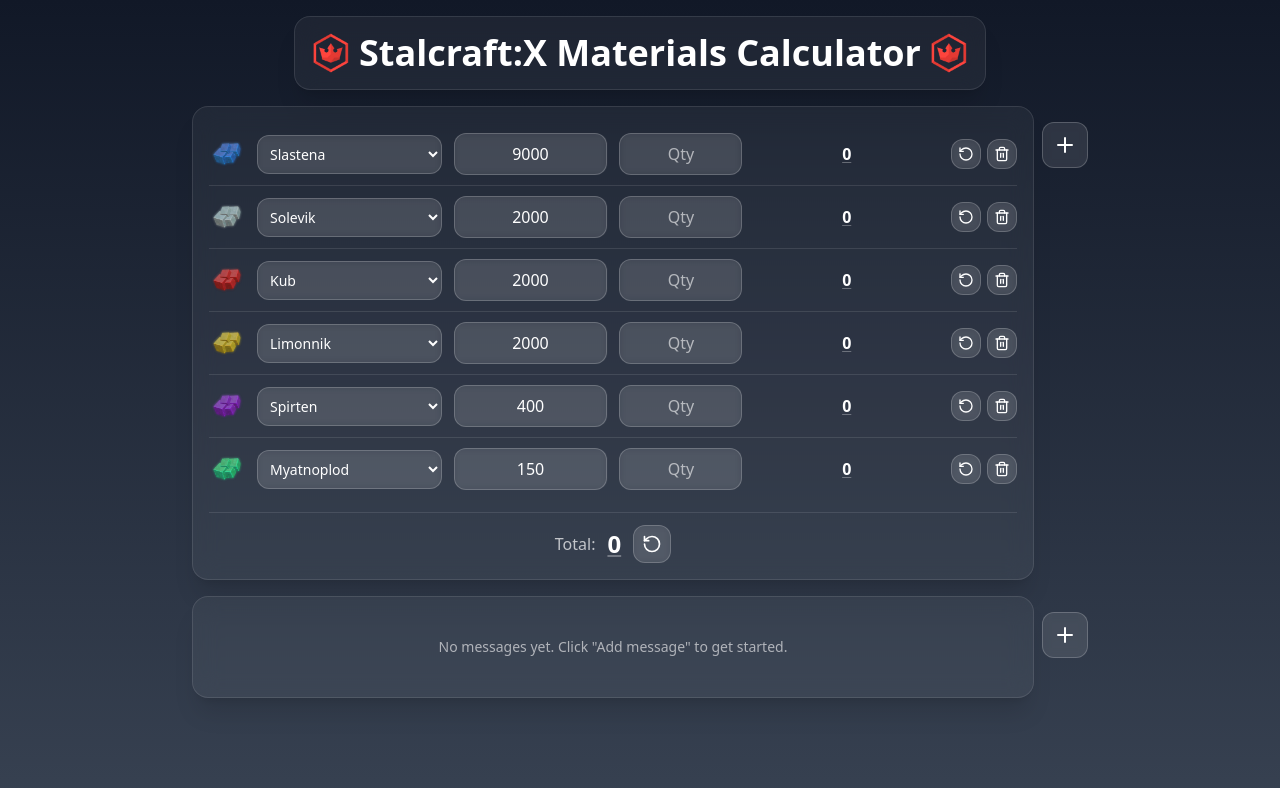
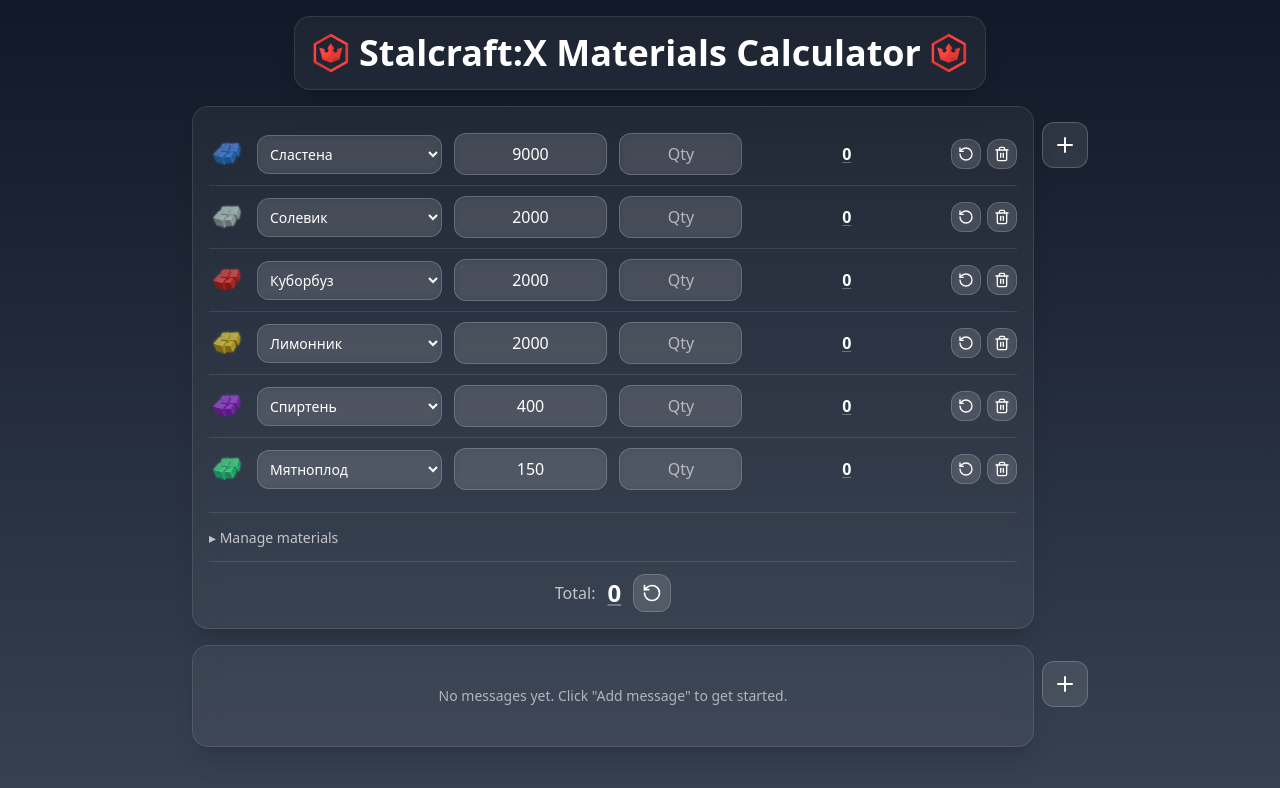
Before and after one commit to Falxns/sc-calculator-app, a React (Vite) app: page / in a window 1280 px wide. Shown: the top 788 px of the page. Built offline with nearby package versions, Linux system fonts and the light colour scheme.

Commit message:
feat: implement dynamic materials management

```diff
--- a/src/components/CalculatorRow/CalculatorRow.tsx
+++ b/src/components/CalculatorRow/CalculatorRow.tsx
@@ -1,10 +1,11 @@
 import React from 'react';
-import { MATERIALS } from '../../constants/materials';
 import ResetIcon from '../icons/ResetIcon';
 import TrashIcon from '../icons/TrashIcon';
-import type { Calculator, CalculatorState } from '../../types';
+import type { Calculator, CalculatorState, Material } from '../../types';
+import { findMaterial, getMaterialImageSrc } from '../../utils/materialImage';
 
 interface CalculatorRowProps {
+  materials: Material[];
   setCalculatorState: React.Dispatch<React.SetStateAction<CalculatorState>>;
   calculator: Calculator;
   onRemove: (id: string) => void;
@@ -12,13 +13,16 @@
 }
 
 const CalculatorRow = ({
+  materials,
   calculator,
   setCalculatorState,
   onRemove,
   onCopy,
 }: CalculatorRowProps) => {
-  const { id, imgSrc, price, quantity } = calculator;
+  const { id, materialId, price, quantity } = calculator;
+  const material = findMaterial(materials, materialId);
   const subtotal = price * quantity;
+  const imageSrc = getMaterialImageSrc(material);
 
   const rejectRawInput = (raw: string) =>
     raw.includes('-') || raw.includes('+') || raw.includes('e') || raw.includes('E');
@@ -43,14 +47,14 @@
   };
 
   const handleMaterialChange = (e: React.ChangeEvent<HTMLSelectElement>) => {
-    const material = MATERIALS.find((m) => m.imgSrc === e.target.value);
-    if (!material) return;
+    const nextMaterial = findMaterial(materials, e.target.value);
+    if (!nextMaterial) return;
 
     setCalculatorState((prev) => ({
       ...prev,
       calculators: prev.calculators.map((calc) =>
         calc.id === id
-          ? { ...calc, imgSrc: material.imgSrc, price: material.defaultPrice }
+          ? { ...calc, materialId: nextMaterial.id, price: nextMaterial.defaultPrice }
           : calc
       ),
     }));
@@ -67,20 +71,20 @@
 
   return (
     <div className="flex flex-wrap items-center gap-2 py-2.5 border-b border-white/10 last:border-b-0 w-full sm:grid sm:grid-cols-[auto_minmax(7rem,1.2fr)_minmax(5rem,1fr)_minmax(4rem,0.8fr)_minmax(6rem,1.2fr)_auto] sm:gap-x-3 sm:gap-y-0">
-      <img
-        src={`${import.meta.env.BASE_URL}assets/${imgSrc}.png`}
-        alt={imgSrc}
-        className="w-9 h-9 shrink-0"
-      />
+      {imageSrc ? (
+        <img src={imageSrc} alt={material?.label ?? materialId} className="w-9 h-9 shrink-0" />
+      ) : (
+        <span className="w-9 h-9 shrink-0 rounded-lg bg-white/10" aria-hidden />
+      )}
       <select
         className="input py-2 px-2 text-sm w-full min-w-[7rem] flex-1 sm:flex-none sm:min-w-0"
-        value={imgSrc}
-        aria-label={`Material for ${imgSrc}`}
+        value={materialId}
+        aria-label={`Material for ${material?.label ?? materialId}`}
         onChange={handleMaterialChange}
       >
-        {MATERIALS.map((material) => (
-          <option key={material.imgSrc} value={material.imgSrc}>
-            {material.label}
+        {materials.map((m) => (
+          <option key={m.id} value={m.id}>
+            {m.label}
           </option>
         ))}
       </select>
@@ -89,7 +93,7 @@
         type="number"
         value={price === 0 ? '' : price}
         placeholder="Price"
-        aria-label={`Price for ${imgSrc}`}
+        aria-label={`Price for ${material?.label ?? materialId}`}
         onChange={(e) => handleChange(e, 'price')}
         onKeyDown={excludeSpecialCharacters}
       />
@@ -98,7 +102,7 @@
         type="number"
         value={quantity === 0 ? '' : quantity}
         placeholder="Qty"
-        aria-label={`Quantity for ${imgSrc}`}
+        aria-label={`Quantity for ${material?.label ?? materialId}`}
         onChange={(e) => handleChange(e, 'quantity')}
         onKeyDown={excludeSpecialCharacters}
       />
--- /dev/null
+++ b/src/components/MaterialManager/MaterialManager.tsx
@@ -0,0 +1,168 @@
+import { useState } from 'react';
+import {
+  createUniqueMaterialId,
+} from '../../constants/materials';
+import type { Material } from '../../types';
+import { getMaterialImageSrc } from '../../utils/materialImage';
+
+const readFileAsDataUrl = (file: File): Promise<string> =>
+  new Promise((resolve, reject) => {
+    const reader = new FileReader();
+    reader.onload = () => resolve(reader.result as string);
+    reader.onerror = reject;
+    reader.readAsDataURL(file);
+  });
+
+interface MaterialManagerProps {
+  materials: Material[];
+  setMaterials: React.Dispatch<React.SetStateAction<{ materials: Material[] }>>;
+  onMaterialRemoved: (materialId: string, remainingMaterials: Material[]) => void;
+}
+
+const MaterialManager = ({
+  materials,
+  setMaterials,
+  onMaterialRemoved,
+}: MaterialManagerProps) => {
+  const [isOpen, setIsOpen] = useState(false);
+  const [label, setLabel] = useState('');
+  const [defaultPrice, setDefaultPrice] = useState('');
+  const [imageData, setImageData] = useState<string | undefined>();
+
+  const resetForm = () => {
+    setLabel('');
+    setDefaultPrice('');
+    setImageData(undefined);
+  };
+
+  const handleAddMaterial = () => {
+    const trimmedLabel = label.trim();
+    const price = defaultPrice === '' ? 0 : Number(defaultPrice);
+    if (!trimmedLabel || Number.isNaN(price) || price < 0) return;
+
+    const id = createUniqueMaterialId(
+      trimmedLabel,
+      materials.map((m) => m.id)
+    );
+
+    const newMaterial: Material = {
+      id,
+      label: trimmedLabel,
+      defaultPrice: price,
+      ...(imageData ? { imageData } : {}),
+    };
+
+    setMaterials((prev) => ({
+      materials: [...prev.materials, newMaterial],
+    }));
+    resetForm();
+  };
+
+  const handleRemoveMaterial = (materialId: string) => {
+    if (materials.length <= 1) return;
+    const remainingMaterials = materials.filter((m) => m.id !== materialId);
+    setMaterials({ materials: remainingMaterials });
+    onMaterialRemoved(materialId, remainingMaterials);
+  };
+
+  const handleImageUpload = async (e: React.ChangeEvent<HTMLInputElement>) => {
+    const file = e.target.files?.[0];
+    if (!file) return;
+    if (file.size > 200_000) {
+      alert('Image is too large. Please use an icon under 200 KB.');
+      e.target.value = '';
+      return;
+    }
+    setImageData(await readFileAsDataUrl(file));
+    e.target.value = '';
+  };
+
+  return (
+    <div className="w-full border-t border-white/10 pt-3">
+      <button
+        type="button"
+        className="text-sm text-white/70 hover:text-white transition-colors"
+        onClick={() => setIsOpen((open) => !open)}
+        aria-expanded={isOpen}
+      >
+        {isOpen ? '▾ Hide materials' : '▸ Manage materials'}
+      </button>
+
+      {isOpen && (
+        <div className="mt-3 flex flex-col gap-3">
+          <ul className="flex flex-col gap-2">
+            {materials.map((material) => (
+              <li
+                key={material.id}
+                className="flex items-center gap-2 text-sm py-1 border-b border-white/5 last:border-b-0"
+              >
+                {getMaterialImageSrc(material) ? (
+                  <img
+                    src={getMaterialImageSrc(material)}
+                    alt=""
+                    className="w-6 h-6 shrink-0"
+                  />
+                ) : (
+                  <span className="w-6 h-6 shrink-0 rounded bg-white/10" />
+                )}
+                <span className="flex-1 min-w-0 truncate">{material.label}</span>
+                <span className="text-white/60 shrink-0">
+                  {material.defaultPrice.toLocaleString()}
+                </span>
+                <button
+                  type="button"
+                  className="btn w-auto p-1 shrink-0 text-xs"
+                  aria-label={`Remove ${material.label}`}
+                  disabled={materials.length <= 1}
+                  onClick={() => handleRemoveMaterial(material.id)}
+                >
+                  ×
+                </button>
+              </li>
+            ))}
+          </ul>
+
+          <div className="flex flex-wrap items-end gap-2">
+            <input
+              className="input py-1.5 px-2 text-sm flex-1 min-w-[6rem]"
+              type="text"
+              placeholder="Name"
+              value={label}
+              aria-label="Material name"
+              onChange={(e) => setLabel(e.target.value)}
+            />
+            <input
+              className="input py-1.5 px-2 text-sm w-24 text-center"
+              type="number"
+              placeholder="Price"
+              value={defaultPrice}
+              aria-label="Default price"
+              onChange={(e) => setDefaultPrice(e.target.value)}
+            />
+            <label className="btn w-auto py-1.5 px-2 text-sm cursor-pointer">
+              Icon
+              <input
+                type="file"
+                accept="image/*"
+                className="hidden"
+                onChange={handleImageUpload}
+              />
+            </label>
+            <button
+              type="button"
+              className="btn w-auto py-1.5 px-3 text-sm"
+              onClick={handleAddMaterial}
+            >
+              Add
+            </button>
+          </div>
+          {imageData && (
+            <p className="text-xs text-white/50">Custom icon selected</p>
+          )}
+        </div>
+      )}
+    </div>
+  );
+};
+
+export default MaterialManager;
--- a/src/components/PriceCalculator/PriceCalculator.tsx
+++ b/src/components/PriceCalculator/PriceCalculator.tsx
@@ -1,17 +1,59 @@
 import useLocalStorage from '../../hooks/useLocalStorage';
+import useMaterials from '../../hooks/useMaterials';
 import useToast from '../../hooks/useToast';
-import { createCalculator, createDefaultCalculators } from '../../constants/materials';
-import type { CalculatorState } from '../../types';
+import {
+  createCalculator,
+  createDefaultCalculators,
+  DEFAULT_MATERIALS,
+} from '../../constants/materials';
+import type { Calculator, CalculatorState, Material } from '../../types';
 import { copyToClipboard } from '../../utils/copyToClipboard';
 import CalculatorRow from '../CalculatorRow/CalculatorRow';
+import MaterialManager from '../MaterialManager/MaterialManager';
 import ResetIcon from '../icons/ResetIcon';
 import PlusIcon from '../icons/PlusIcon';
 import Toast from '../Toast/Toast';
 
+/** Migrate legacy calculator rows that used `imgSrc` instead of `materialId`. */
+const migrateCalculators = (raw: unknown, materials: Material[]): Calculator[] => {
+  if (!Array.isArray(raw)) return createDefaultCalculators(materials);
+
+  const materialIds = materials.map((m) => m.id);
+  const fallbackId = materialIds[0] ?? '';
+
+  return raw.map((item) => {
+    const row = item as Record<string, unknown>;
+    const legacyId = String(row.materialId ?? row.imgSrc ?? '');
+    const materialId = materialIds.includes(legacyId) ? legacyId : fallbackId;
+    const material = materials.find((m) => m.id === materialId);
+
+    return {
+      id: String(row.id ?? crypto.randomUUID()),
+      materialId,
+      price: Number(row.price) || material?.defaultPrice || 0,
+      quantity: Number(row.quantity) || 0,
+    };
+  });
+};
+
+const deserializeCalculatorState =
+  (materials: Material[]) =>
+  (parsed: unknown): CalculatorState => {
+    const stored = parsed as Partial<CalculatorState> | null;
+    if (!stored?.calculators?.length) {
+      return { calculators: createDefaultCalculators(materials) };
+    }
+    return { calculators: migrateCalculators(stored.calculators, materials) };
+  };
+
 const PriceCalculator = () => {
+  const [materialsState, setMaterialsState] = useMaterials();
+  const materials = materialsState.materials.length ? materialsState.materials : DEFAULT_MATERIALS;
+
   const [calculatorState, setCalculatorState] = useLocalStorage<CalculatorState>(
     'calculatorState',
-    { calculators: createDefaultCalculators() }
+    { calculators: createDefaultCalculators(materials) },
+    deserializeCalculatorState(materials)
   );
 
   const { toast, showToast } = useToast();
@@ -33,7 +75,7 @@
   const addRow = () => {
     setCalculatorState((prev) => ({
       ...prev,
-      calculators: [...prev.calculators, createCalculator()],
+      calculators: [...prev.calculators, createCalculator(materials)],
     }));
   };
 
@@ -51,18 +93,33 @@
     }));
   };
 
+  const handleMaterialRemoved = (materialId: string, remainingMaterials: Material[]) => {
+    const fallback = remainingMaterials[0];
+    if (!fallback) return;
+
+    setCalculatorState((prev) => ({
+      ...prev,
+      calculators: prev.calculators.map((calc) =>
+        calc.materialId === materialId
+          ? { ...calc, materialId: fallback.id, price: fallback.defaultPrice }
+          : calc
+      ),
+    }));
+  };
+
   return (
     <div className="flex items-start gap-2 w-full">
       <section className="glass-container flex-col gap-3 flex-1 min-w-0">
         {calculatorState.calculators.length === 0 ? (
           <p className="text-sm text-white/60 text-center py-6">
-            No materials yet. Click &quot;Add row&quot; to get started.
+            No rows yet. Use + to add a calculator row.
           </p>
         ) : (
           <div className="w-full">
             {calculatorState.calculators.map((calculator) => (
               <CalculatorRow
                 key={calculator.id}
+                materials={materials}
                 setCalculatorState={setCalculatorState}
                 calculator={calculator}
                 onRemove={removeRow}
@@ -71,6 +128,12 @@
             ))}
           </div>
         )}
+
+        <MaterialManager
+          materials={materials}
+          setMaterials={setMaterialsState}
+          onMaterialRemoved={handleMaterialRemoved}
+        />
 
         <div className="flex items-center justify-center gap-3 w-full pt-3 border-t border-white/10">
           <span className="text-base text-white/70">Total:</span>
--- a/src/constants/materials.ts
+++ b/src/constants/materials.ts
@@ -1,32 +1,41 @@
-export interface Material {
-  imgSrc: string;
-  label: string;
-  defaultPrice: number;
-}
+import type { Material } from '../types';
 
-export const MATERIALS: Material[] = [
-  { imgSrc: 'slastena', label: 'Slastena', defaultPrice: 9000 },
-  { imgSrc: 'solevik', label: 'Solevik', defaultPrice: 2000 },
-  { imgSrc: 'kub', label: 'Kub', defaultPrice: 2000 },
-  { imgSrc: 'limonnik', label: 'Limonnik', defaultPrice: 2000 },
-  { imgSrc: 'spirten', label: 'Spirten', defaultPrice: 400 },
-  { imgSrc: 'myatnoplod', label: 'Myatnoplod', defaultPrice: 150 },
+export const DEFAULT_MATERIALS: Material[] = [
+  { id: 'slastena', label: 'Сластена', defaultPrice: 9000, imgSrc: 'slastena' },
+  { id: 'solevik', label: 'Солевик', defaultPrice: 2000, imgSrc: 'solevik' },
+  { id: 'kub', label: 'Куборбуз', defaultPrice: 2000, imgSrc: 'kub' },
+  { id: 'limonnik', label: 'Лимонник', defaultPrice: 2000, imgSrc: 'limonnik' },
+  { id: 'spirten', label: 'Спиртень', defaultPrice: 400, imgSrc: 'spirten' },
+  { id: 'myatnoplod', label: 'Мятноплод', defaultPrice: 150, imgSrc: 'myatnoplod' },
 ];
 
-export const createDefaultCalculators = () =>
-  MATERIALS.map((material) => ({
-    id: crypto.randomUUID(),
-    imgSrc: material.imgSrc,
-    price: material.defaultPrice,
-    quantity: 0,
-  }));
-
-export const createCalculator = (imgSrc: string = MATERIALS[0].imgSrc) => {
-  const material = MATERIALS.find((m) => m.imgSrc === imgSrc) ?? MATERIALS[0];
+export const createCalculator = (materials: Material[], materialId?: string) => {
+  const material = materials.find((m) => m.id === materialId) ?? materials[0];
+  if (!material) {
+    return { id: crypto.randomUUID(), materialId: '', price: 0, quantity: 0 };
+  }
   return {
     id: crypto.randomUUID(),
-    imgSrc: material.imgSrc,
+    materialId: material.id,
     price: material.defaultPrice,
     quantity: 0,
   };
 };
+
+export const createDefaultCalculators = (materials: Material[]) =>
+  materials.map((material) => createCalculator(materials, material.id));
+
+export const slugify = (label: string) =>
+  label
+    .toLowerCase()
+    .trim()
+    .replace(/[^a-z0-9]+/g, '-')
+    .replace(/^-|-$/g, '') || 'material';
+
+export const createUniqueMaterialId = (label: string, existingIds: string[]) => {
+  const base = slugify(label);
+  if (!existingIds.includes(base)) return base;
+  let i = 2;
+  while (existingIds.includes(`${base}-${i}`)) i++;
+  return `${base}-${i}`;
+};
--- a/src/hooks/useLocalStorage.ts
+++ b/src/hooks/useLocalStorage.ts
@@ -1,10 +1,16 @@
 import { useEffect, useState } from 'react';
 
-const useLocalStorage = <T>(key: string, initialValue: T) => {
+const useLocalStorage = <T>(
+  key: string,
+  initialValue: T,
+  deserialize?: (parsed: unknown) => T
+) => {
   const [value, setValue] = useState<T>(() => {
     try {
       const item = localStorage.getItem(key);
-      return item ? (JSON.parse(item) as T) : initialValue;
+      if (!item) return initialValue;
+      const parsed: unknown = JSON.parse(item);
+      return deserialize ? deserialize(parsed) : (parsed as T);
     } catch (err: unknown) {
       console.warn(`Error loading state from localStorage for key ${key}:`, err);
       return initialValue;
--- /dev/null
+++ b/src/hooks/useMaterials.ts
@@ -0,0 +1,8 @@
+import useLocalStorage from './useLocalStorage';
+import { DEFAULT_MATERIALS } from '../constants/materials';
+import type { MaterialsState } from '../types';
+
+const useMaterials = () =>
+  useLocalStorage<MaterialsState>('materialsState', { materials: DEFAULT_MATERIALS });
+
+export default useMaterials;
--- /dev/null
+++ b/src/utils/materialImage.ts
@@ -0,0 +1,11 @@
+import type { Material } from '../types';
+
+export const getMaterialImageSrc = (material: Material | undefined): string => {
+  if (!material) return '';
+  if (material.imageData) return material.imageData;
+  if (material.imgSrc) return `${import.meta.env.BASE_URL}assets/${material.imgSrc}.png`;
+  return '';
+};
+
+export const findMaterial = (materials: Material[], materialId: string) =>
+  materials.find((m) => m.id === materialId);
```
Also changed, not shown: src/types/index.ts (+15 -1 lines).
